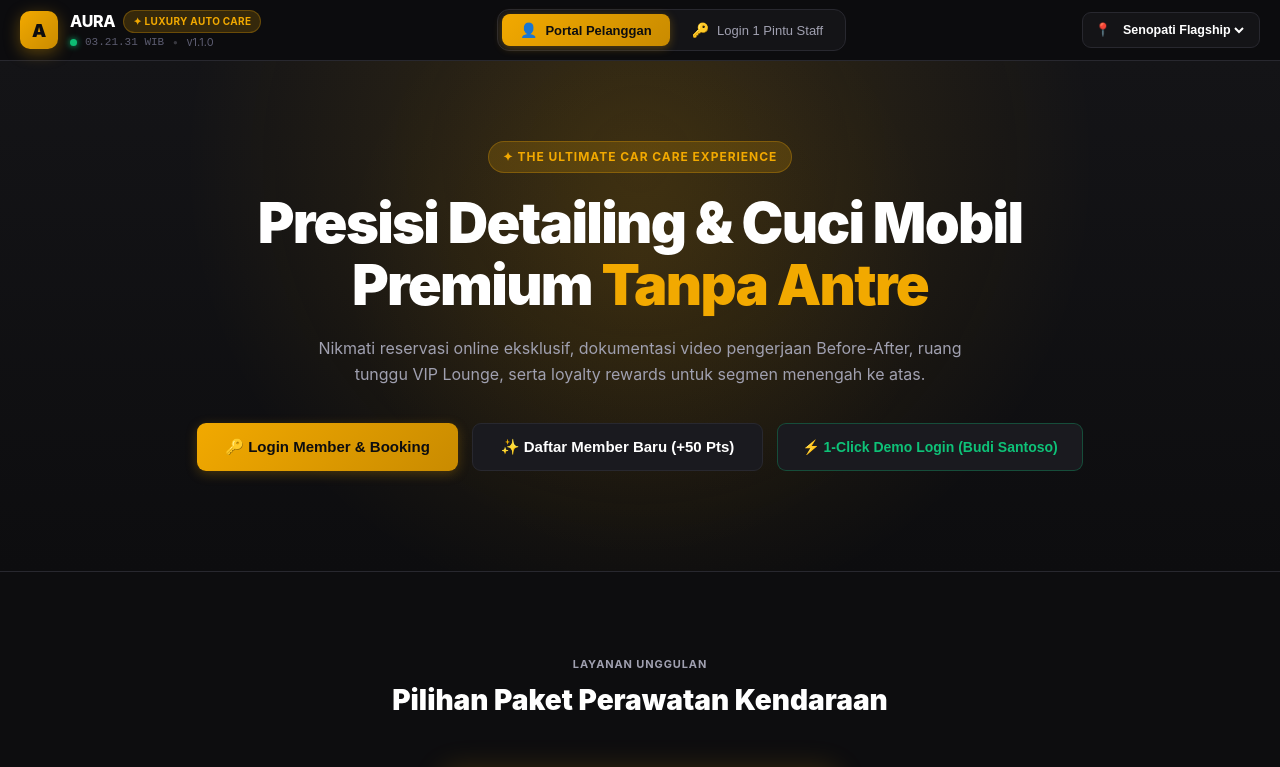
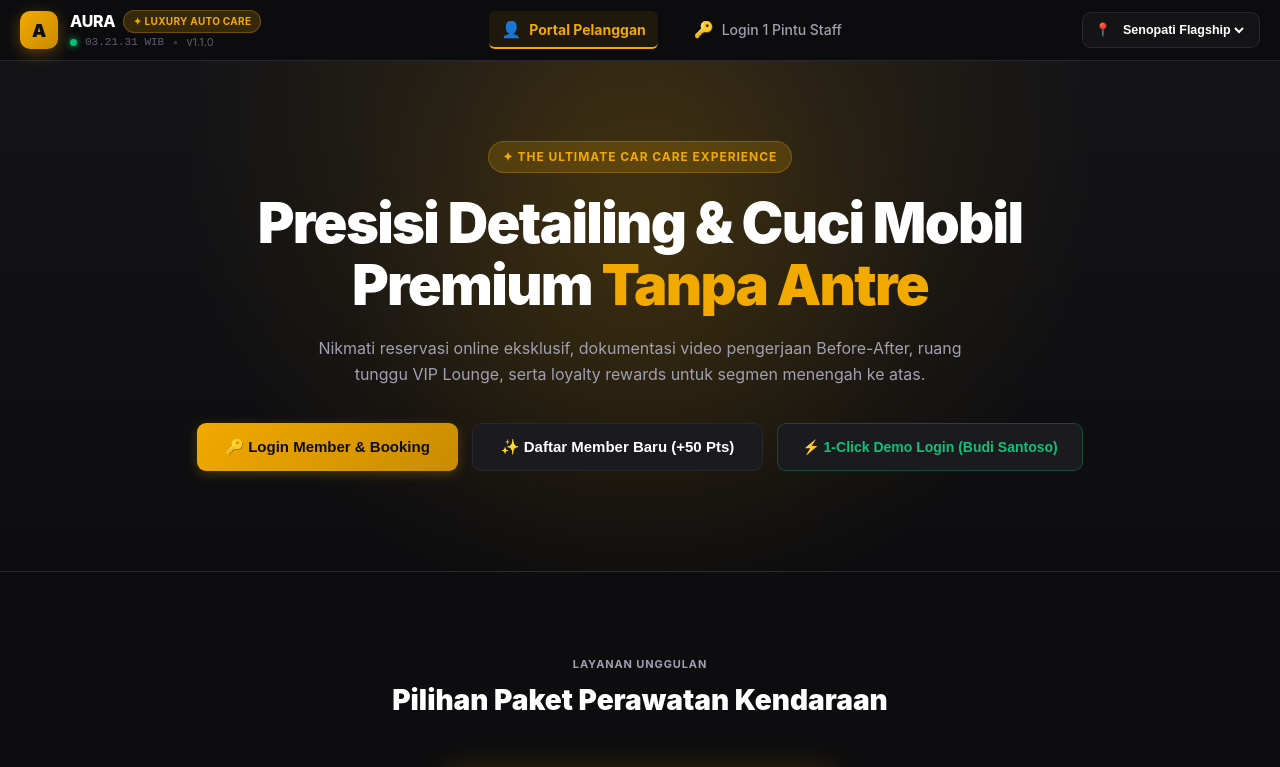
Before and after one commit to Akbarmuzija/project-car-wash, a React (Vite) app: page / in a window 1280 px wide. Shown: the top 767 px of the page. Built offline with nearby package versions, Linux system fonts and the light colour scheme.

Commit message:
style: replace navbar button box container with 2 independent nav links

```diff
--- a/src/components/Navbar.jsx
+++ b/src/components/Navbar.jsx
@@ -55,55 +55,59 @@ export const Navbar = () => {
             </div>
           </div>
 
-          {/* 2 Main Navigation Links: Portal Pelanggan vs Login 1 Pintu Staff */}
-          <div style={{
-            display:'flex', alignItems:'center', gap: 4,
-            background: '#141417', border: '1px solid #28282F',
-            borderRadius: 12, padding: 4,
-          }}>
-            {/* Link 1: Pelanggan */}
-            <button
-              onClick={() => setActiveRole('pelanggan')}
+          {/* 2 Separate Navigation Links */}
+          <nav style={{ display: 'flex', alignItems: 'center', gap: 24 }}>
+            {/* Link 1: Portal Pelanggan */}
+            <a
+              href="#pelanggan"
+              onClick={(e) => {
+                e.preventDefault();
+                setActiveRole('pelanggan');
+              }}
               style={{
-                display:'flex', alignItems:'center', gap: 8,
-                padding: '8px 18px', borderRadius: 8,
-                border: 'none', cursor: 'pointer',
-                fontSize: 13, fontWeight: !isStaffActive ? 700 : 500,
-                whiteSpace: 'nowrap',
-                transition: 'all .15s',
-                background: !isStaffActive ? 'linear-gradient(135deg, #F2A900, #C98B00)' : 'transparent',
-                color: !isStaffActive ? '#0D0D0F' : '#A0A0B0',
-                boxShadow: !isStaffActive ? '0 2px 10px rgba(242,169,0,.3)' : 'none',
+                display: 'flex', alignItems: 'center', gap: 8,
+                fontSize: 14, fontWeight: !isStaffActive ? 700 : 500,
+                color: !isStaffActive ? '#F2A900' : '#A0A0B0',
+                textDecoration: 'none',
+                padding: '6px 12px',
+                borderRadius: 6,
+                borderBottom: !isStaffActive ? '2px solid #F2A900' : '2px solid transparent',
+                transition: 'all .2s',
+                background: !isStaffActive ? 'rgba(242,169,0,.08)' : 'transparent',
               }}>
-              <span style={{ fontSize: 14 }}>👤</span>
+              <span style={{ fontSize: 16 }}>👤</span>
               <span>Portal Pelanggan</span>
-            </button>
+            </a>
 
-            {/* Link 2: Login 1 Pintu Staff & Owner */}
-            <button
-              onClick={handleStaffClick}
+            {/* Link 2: Login 1 Pintu Staff */}
+            <a
+              href="#staff-login"
+              onClick={(e) => {
+                e.preventDefault();
+                handleStaffClick();
+              }}
               style={{
-                display:'flex', alignItems:'center', gap: 8,
-                padding: '8px 18px', borderRadius: 8,
-                border: 'none', cursor: 'pointer',
-                fontSize: 13, fontWeight: isStaffActive ? 700 : 500,
-                whiteSpace: 'nowrap',
-                transition: 'all .15s',
-                background: isStaffActive ? 'linear-gradient(135deg, #F2A900, #C98B00)' : 'transparent',
-                color: isStaffActive ? '#0D0D0F' : '#A0A0B0',
-                boxShadow: isStaffActive ? '0 2px 10px rgba(242,169,0,.3)' : 'none',
+                display: 'flex', alignItems: 'center', gap: 8,
+                fontSize: 14, fontWeight: isStaffActive ? 700 : 500,
+                color: isStaffActive ? '#F2A900' : '#A0A0B0',
+                textDecoration: 'none',
+                padding: '6px 12px',
+                borderRadius: 6,
+                borderBottom: isStaffActive ? '2px solid #F2A900' : '2px solid transparent',
+                transition: 'all .2s',
+                background: isStaffActive ? 'rgba(242,169,0,.08)' : 'transparent',
               }}>
-              <span style={{ fontSize: 14 }}>🔑</span>
+              <span style={{ fontSize: 16 }}>🔑</span>
               <span>Login 1 Pintu Staff</span>
               {authenticatedStaffRole && (
                 <span style={{
                   width: 7, height: 7, borderRadius: '50%',
-                  background: isStaffActive ? '#0D0D0F' : '#0EC278',
-                  boxShadow: isStaffActive ? 'none' : '0 0 6px #0EC278',
+                  background: '#0EC278',
+                  boxShadow: '0 0 6px #0EC278',
                 }} title="Sesi Staff Aktif" />
               )}
-            </button>
-          </div>
+            </a>
+          </nav>
 
           {/* Branch selector */}
           <div style={{
```
